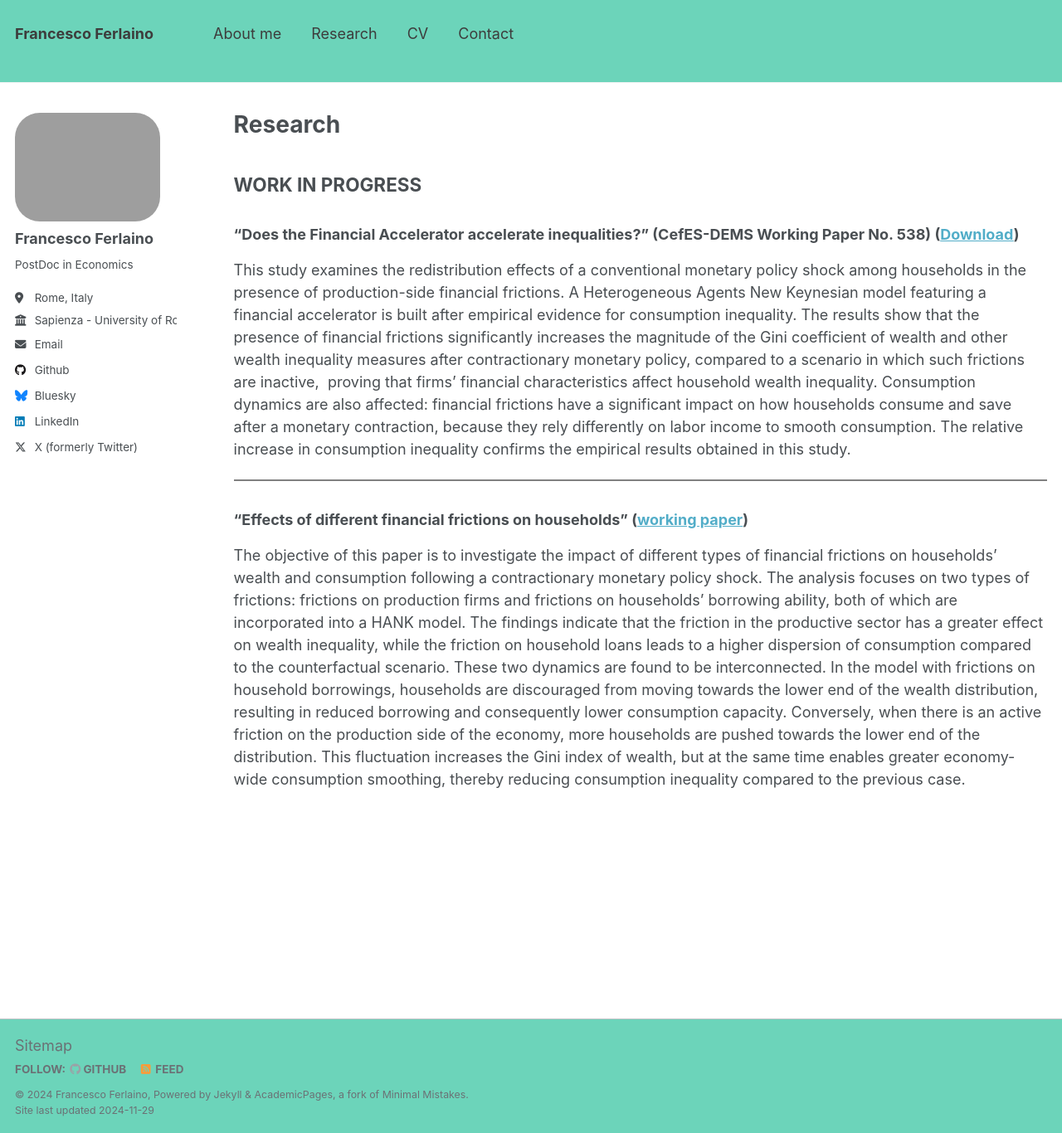
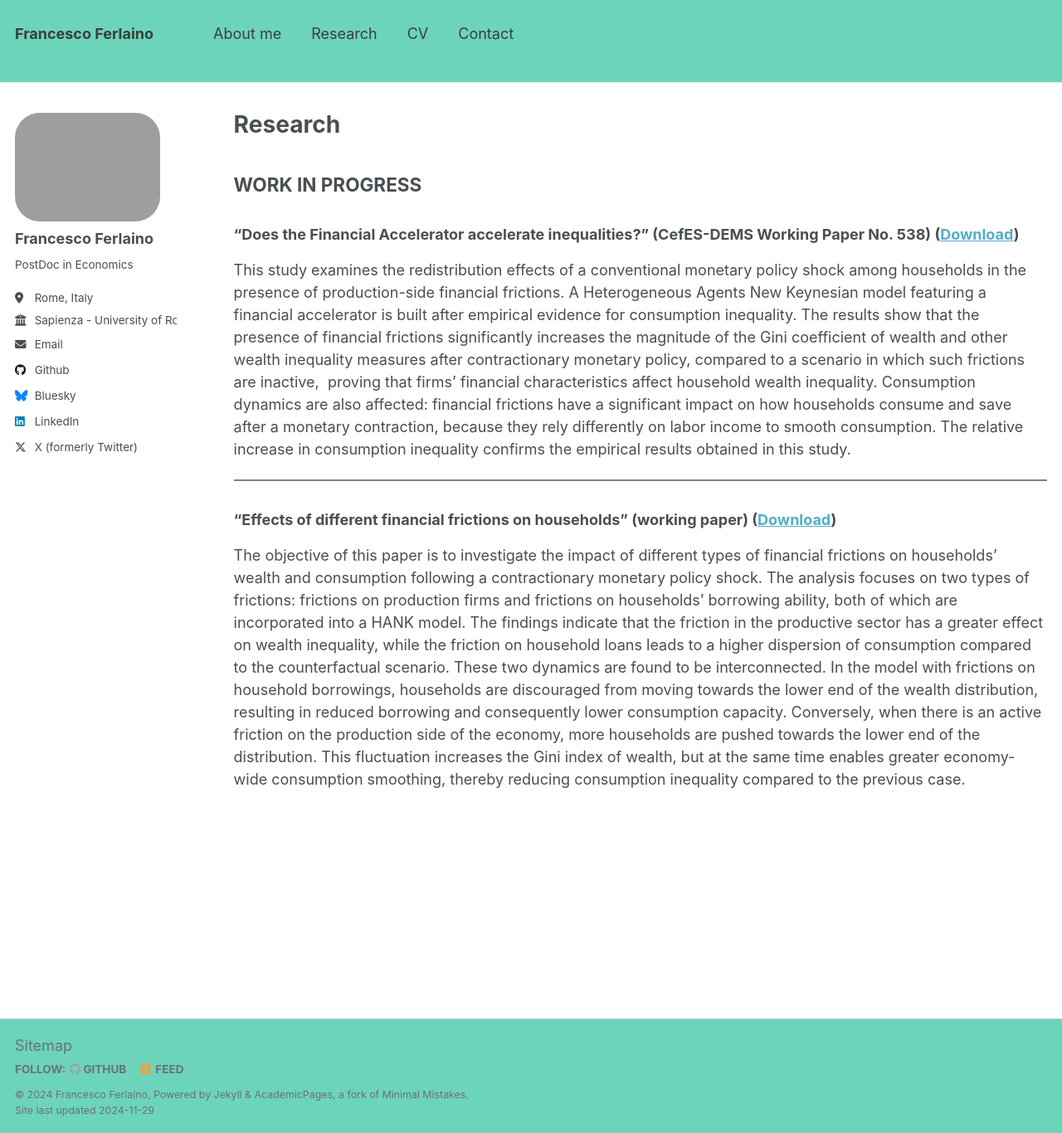
Before and after one commit to fraferla/fraferla.github.io, a Jekyll site: the page built from _pages/research.md, in a window 1280 px wide and 1366 px high. Shown: the whole window at 83% size. Built offline with Jekyll 4.4.1, drawn with Linux system fonts in a browser that asks for light colours.

Commit message:
Update research.md

```diff
--- a/_pages/research.md
+++ b/_pages/research.md
@@ -13,6 +13,6 @@ This study examines the redistribution effects of a conventional monetary policy
 
 <hr style="border:1px solid gray">
 
-### "Effects of different financial frictions on households" ([working paper](http://fraferla.github.io/files/Ferlaino_2024_Effects_of_different_financial_frictions_on_households.pdf))
+### "Effects of different financial frictions on households" (working paper) ([Download](http://fraferla.github.io/files/Ferlaino_2024_Effects_of_different_financial_frictions_on_households.pdf))
 
 The objective of this paper is to investigate the impact of different types of financial frictions on households' wealth and consumption following a contractionary monetary policy shock. The analysis focuses on two types of frictions: frictions on production firms and frictions on households' borrowing ability, both of which are incorporated into a HANK model. The findings indicate that the friction in the productive sector has a greater effect on wealth inequality, while the friction on household loans leads to a higher dispersion of consumption compared to the counterfactual scenario. These two dynamics are found to be interconnected. In the model with frictions on household borrowings, households are discouraged from moving towards the lower end of the wealth distribution, resulting in reduced borrowing and consequently lower consumption capacity. Conversely, when there is an active friction on the production side of the economy, more households are pushed towards the lower end of the distribution. This fluctuation increases the Gini index of wealth, but at the same time enables greater economy-wide consumption smoothing, thereby reducing consumption inequality compared to the previous case.
```
